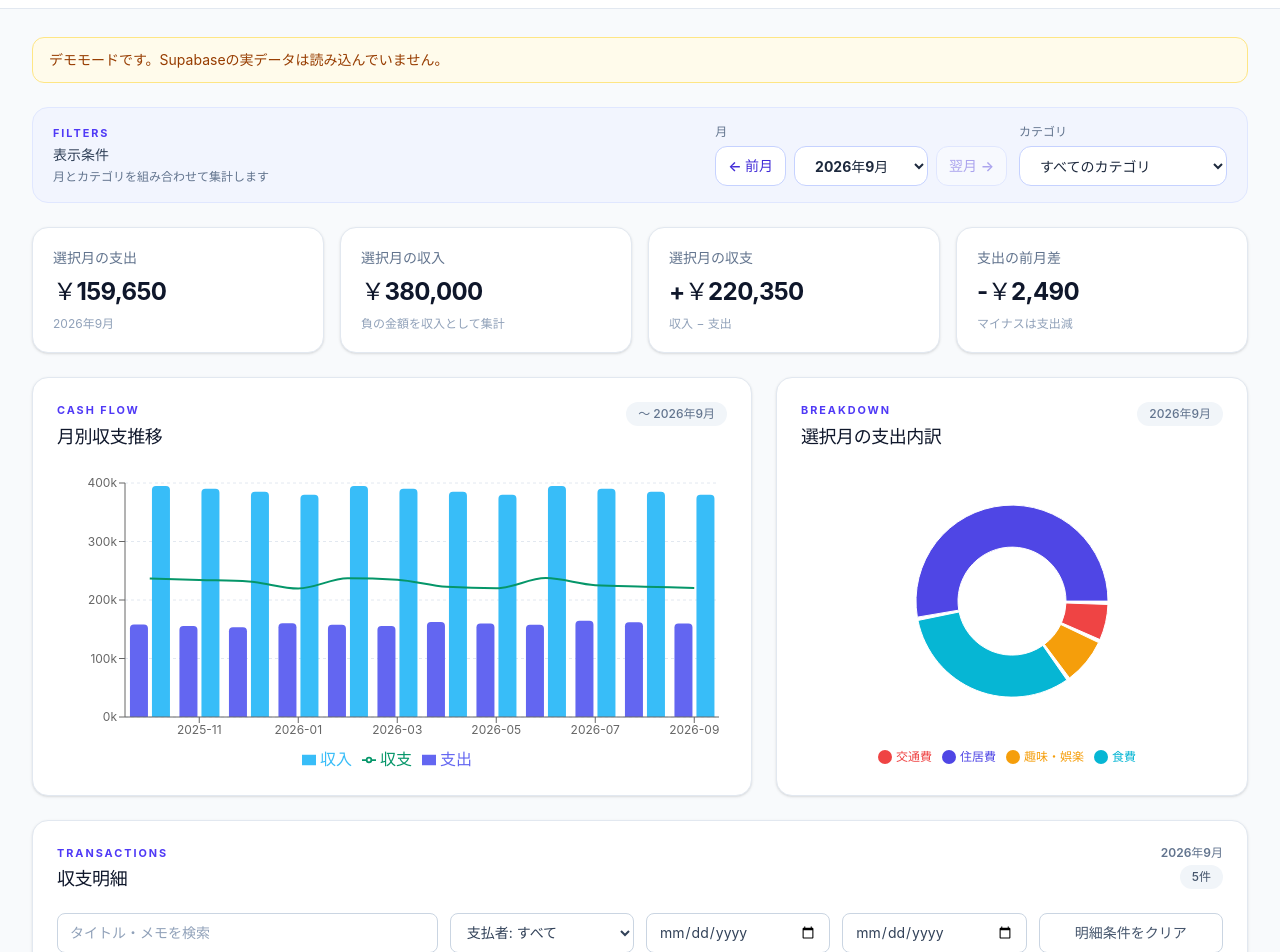
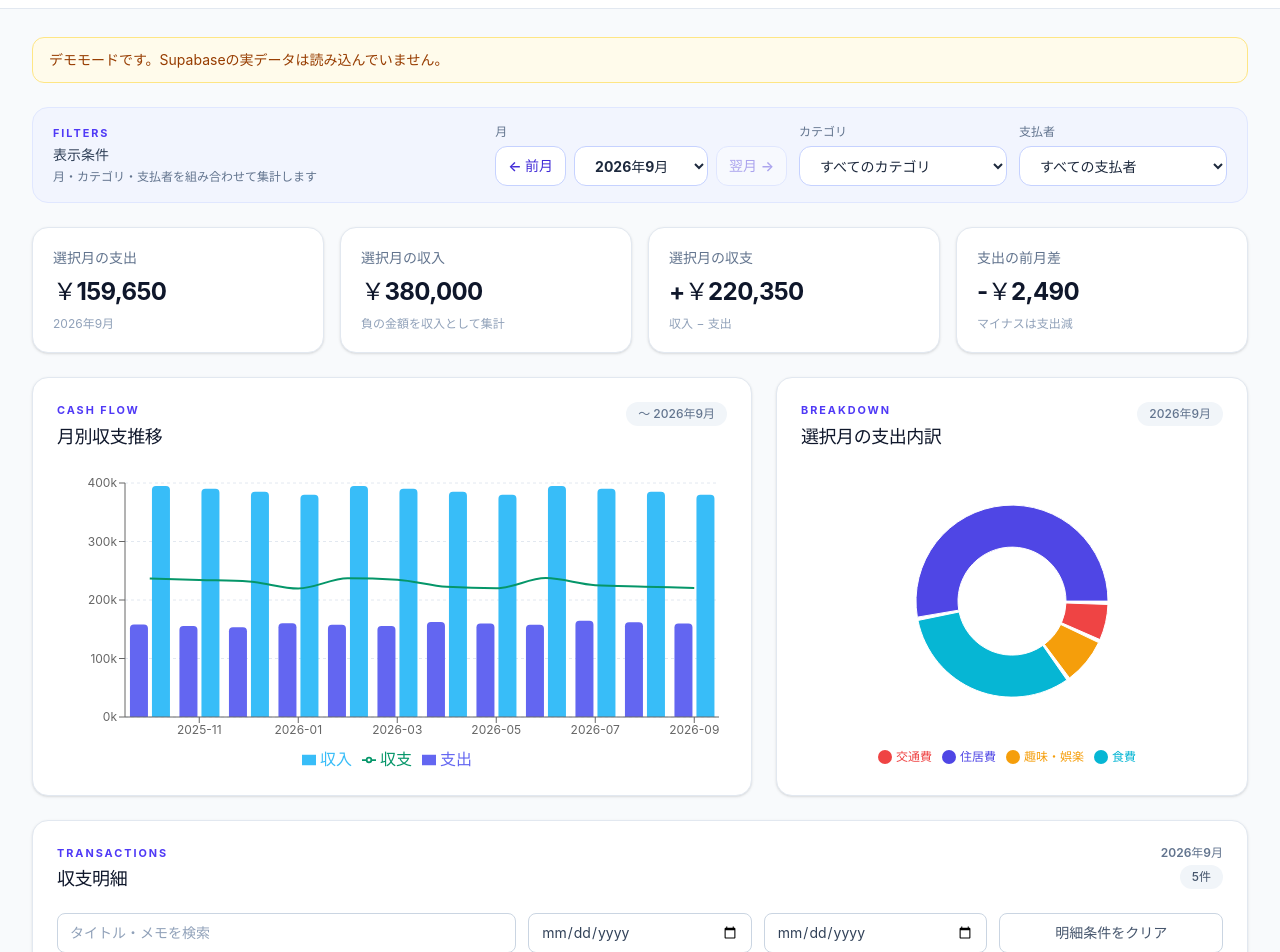
Before and after one commit to tsuonosuke-bot/financial-dashboard, a React (Vite) app: page / in a window 1280 px wide. Shown: the part 120-1072 px from the top of the page. Built offline with nearby package versions, Linux system fonts and the light colour scheme.

Commit message:
Add global payer filtering

```diff
--- a/src/App.tsx
+++ b/src/App.tsx
@@ -2,7 +2,14 @@ import { lazy, Suspense, useMemo, useState } from 'react'
 import { ExpenseTable } from './components/ExpenseTable'
 import { SummaryCards } from './components/SummaryCards'
 import { useExpenses } from './hooks/useExpenses'
-import { categoryLabel, currentMonthKey, filterExpensesByCategory, monthKey, monthLabel } from './lib/finance'
+import {
+  categoryLabel,
+  currentMonthKey,
+  filterExpensesByCategory,
+  filterExpensesByPayer,
+  monthKey,
+  monthLabel,
+} from './lib/finance'
 
 const MonthlyTrendChart = lazy(() => import('./components/MonthlyTrendChart').then((module) => ({ default: module.MonthlyTrendChart })))
 const CategoryPieChart = lazy(() => import('./components/CategoryPieChart').then((module) => ({ default: module.CategoryPieChart })))
@@ -11,6 +18,7 @@ function App() {
   const { expenses, categories, loading, error, lastUpdatedAt, reload, demoMode } = useExpenses()
   const [requestedMonth, setRequestedMonth] = useState(currentMonthKey())
   const [requestedCategory, setRequestedCategory] = useState('')
+  const [requestedPayer, setRequestedPayer] = useState('')
   const availableMonths = useMemo(
     () => Array.from(new Set(expenses.map((expense) => monthKey(expense.transaction_date)))).sort().reverse(),
     [expenses],
@@ -22,13 +30,23 @@ function App() {
     ])).sort(),
     [categories, expenses],
   )
+  const availablePayers = useMemo(
+    () => Array.from(new Set(
+      expenses.map((expense) => expense.payer).filter((payer): payer is string => Boolean(payer)),
+    )).sort((left, right) => left.localeCompare(right, 'ja')),
+    [expenses],
+  )
   const selectedMonth = availableMonths.includes(requestedMonth)
     ? requestedMonth
     : (availableMonths[0] ?? requestedMonth)
   const selectedCategory = availableCategories.includes(requestedCategory) ? requestedCategory : ''
+  const selectedPayer = availablePayers.includes(requestedPayer) ? requestedPayer : ''
   const filteredExpenses = useMemo(
-    () => filterExpensesByCategory(expenses, selectedCategory),
-    [expenses, selectedCategory],
+    () => filterExpensesByPayer(
+      filterExpensesByCategory(expenses, selectedCategory),
+      selectedPayer,
+    ),
+    [expenses, selectedCategory, selectedPayer],
   )
   const selectedMonthIndex = availableMonths.indexOf(selectedMonth)
   const newestTransaction = expenses.reduce(
@@ -92,7 +110,7 @@ function App() {
               <div>
                 <p className="eyebrow">Filters</p>
                 <p className="text-sm font-semibold text-slate-700">表示条件</p>
-                <p className="mt-1 text-xs text-slate-500">月とカテゴリを組み合わせて集計します</p>
+                <p className="mt-1 text-xs text-slate-500">月・カテゴリ・支払者を組み合わせて集計します</p>
               </div>
               <div className="flex w-full flex-col gap-3 sm:w-auto lg:flex-row lg:items-end">
                 <div>
@@ -140,12 +158,37 @@ function App() {
                     ))}
                   </select>
                 </div>
+                <div>
+                  <label className="toolbar-label" htmlFor="payer-filter">支払者</label>
+                  <select
+                    id="payer-filter"
+                    className="category-select"
+                    value={selectedPayer}
+                    onChange={(event) => setRequestedPayer(event.target.value)}
+                  >
+                    <option value="">すべての支払者</option>
+                    {availablePayers.map((payer) => (
+                      <option key={payer} value={payer}>{payer}</option>
+                    ))}
+                  </select>
+                </div>
               </div>
             </section>
-            {selectedCategory && (
+            {(selectedCategory || selectedPayer) && (
               <div className="active-filter" role="status">
-                <span>カテゴリ: {categoryLabel(selectedCategory)}</span>
-                <button type="button" onClick={() => setRequestedCategory('')}>解除</button>
+                <div className="flex flex-wrap gap-x-5 gap-y-1">
+                  {selectedCategory && <span>カテゴリ: {categoryLabel(selectedCategory)}</span>}
+                  {selectedPayer && <span>支払者: {selectedPayer}</span>}
+                </div>
+                <button
+                  type="button"
+                  onClick={() => {
+                    setRequestedCategory('')
+                    setRequestedPayer('')
+                  }}
+                >
+                  すべて解除
+                </button>
               </div>
             )}
             <SummaryCards expenses={filteredExpenses} selectedMonth={selectedMonth} />
@@ -155,7 +198,7 @@ function App() {
                 <div className="xl:col-span-2"><CategoryPieChart expenses={filteredExpenses} selectedMonth={selectedMonth} /></div>
               </div>
             </Suspense>
-            <ExpenseTable key={`${selectedMonth}:${selectedCategory}`} expenses={filteredExpenses} selectedMonth={selectedMonth} />
+            <ExpenseTable key={`${selectedMonth}:${selectedCategory}:${selectedPayer}`} expenses={filteredExpenses} selectedMonth={selectedMonth} />
             <p className="text-center text-xs text-slate-400">
               {lastUpdatedAt ? `最終読み込み ${lastUpdatedAt.toLocaleString('ja-JP')}` : ''}
             </p>
--- a/src/components/ExpenseTable.tsx
+++ b/src/components/ExpenseTable.tsx
@@ -9,7 +9,6 @@ type Props = {
 
 export function ExpenseTable({ expenses, selectedMonth }: Props) {
   const pageSize = 50
-  const [payerFilter, setPayerFilter] = useState('')
   const [dateFrom, setDateFrom] = useState('')
   const [dateTo, setDateTo] = useState('')
   const [query, setQuery] = useState('')
@@ -20,13 +19,7 @@ export function ExpenseTable({ expenses, selectedMonth }: Props) {
     [expenses, selectedMonth],
   )
 
-  const payers = useMemo(
-    () => Array.from(new Set(monthExpenses.map((item) => item.payer).filter((payer): payer is string => Boolean(payer)))).sort(),
-    [monthExpenses],
-  )
-
   const filtered = useMemo(() => monthExpenses.filter((expense) => {
-    if (payerFilter && expense.payer !== payerFilter) return false
     if (dateFrom && expense.transaction_date < dateFrom) return false
     if (dateTo && expense.transaction_date > dateTo) return false
     if (query) {
@@ -34,7 +27,7 @@ export function ExpenseTable({ expenses, selectedMonth }: Props) {
       if (!haystack.includes(query.toLocaleLowerCase('ja'))) return false
     }
     return true
-  }), [monthExpenses, payerFilter, dateFrom, dateTo, query])
+  }), [monthExpenses, dateFrom, dateTo, query])
 
   const pageCount = Math.max(1, Math.ceil(filtered.length / pageSize))
   const currentPage = Math.min(page, pageCount)
@@ -49,7 +42,6 @@ export function ExpenseTable({ expenses, selectedMonth }: Props) {
   }
 
   const clearFilters = () => {
-    setPayerFilter('')
     setDateFrom('')
     setDateTo('')
     setQuery('')
@@ -71,7 +63,7 @@ export function ExpenseTable({ expenses, selectedMonth }: Props) {
         </div>
       </div>
 
-      <div className="mb-5 grid gap-3 md:grid-cols-2 xl:grid-cols-6">
+      <div className="mb-5 grid gap-3 md:grid-cols-2 xl:grid-cols-5">
         <input
           type="search"
           className="filter-control xl:col-span-2"
@@ -79,10 +71,6 @@ export function ExpenseTable({ expenses, selectedMonth }: Props) {
           value={query}
           onChange={(event) => updateFilter(setQuery, event.target.value)}
         />
-        <select className="filter-control" value={payerFilter} onChange={(event) => updateFilter(setPayerFilter, event.target.value)}>
-          <option value="">支払者: すべて</option>
-          {payers.map((payer) => <option key={payer} value={payer}>{payer}</option>)}
-        </select>
         <input type="date" aria-label="開始日" className="filter-control" value={dateFrom} onChange={(event) => updateFilter(setDateFrom, event.target.value)} />
         <input type="date" aria-label="終了日" className="filter-control" value={dateTo} onChange={(event) => updateFilter(setDateTo, event.target.value)} />
         <button type="button" className="filter-reset" onClick={clearFilters}>明細条件をクリア</button>
--- a/src/lib/finance.ts
+++ b/src/lib/finance.ts
@@ -48,3 +48,8 @@ export function filterExpensesByCategory(expenses: Expense[], category: string)
   if (!category) return expenses
   return expenses.filter((expense) => expense.category === category)
 }
+
+export function filterExpensesByPayer(expenses: Expense[], payer: string) {
+  if (!payer) return expenses
+  return expenses.filter((expense) => expense.payer === payer)
+}
```
Also changed, not shown: 2 other files (tests, documents, lock files or other folders).
